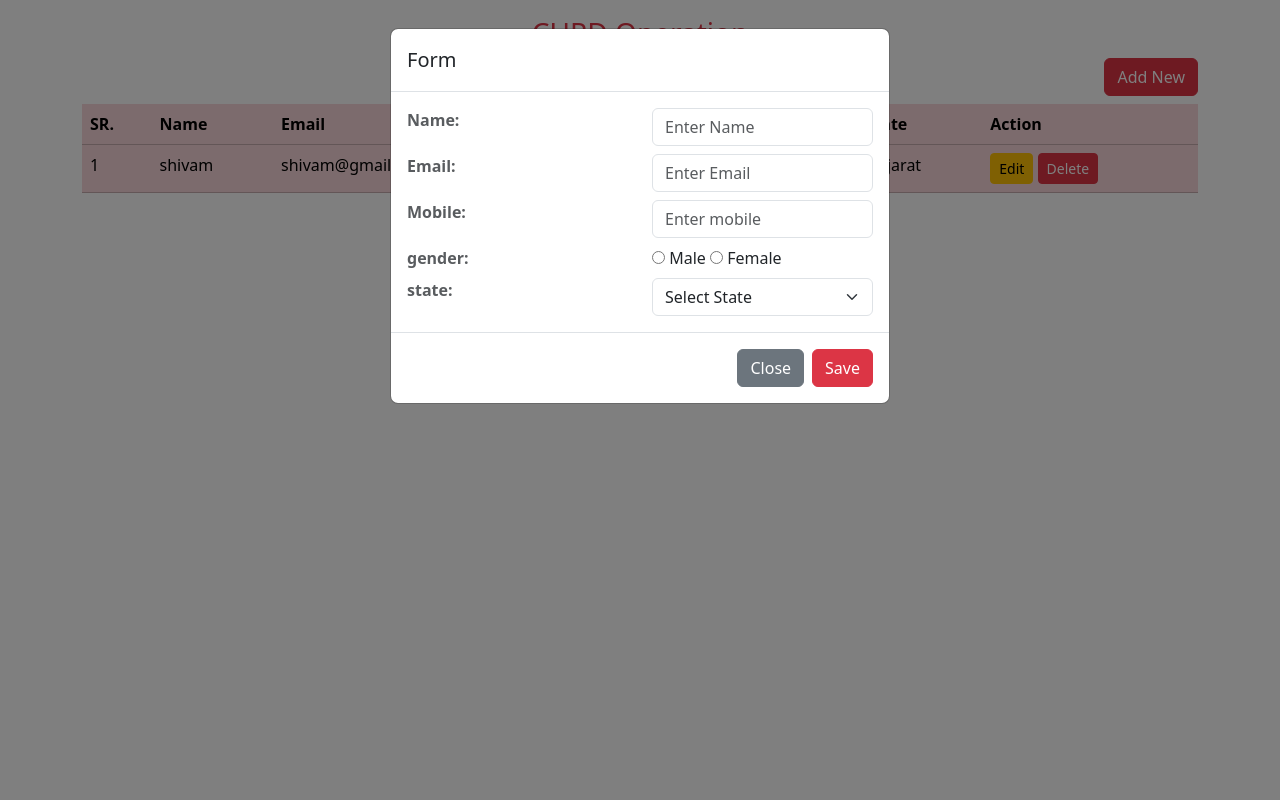
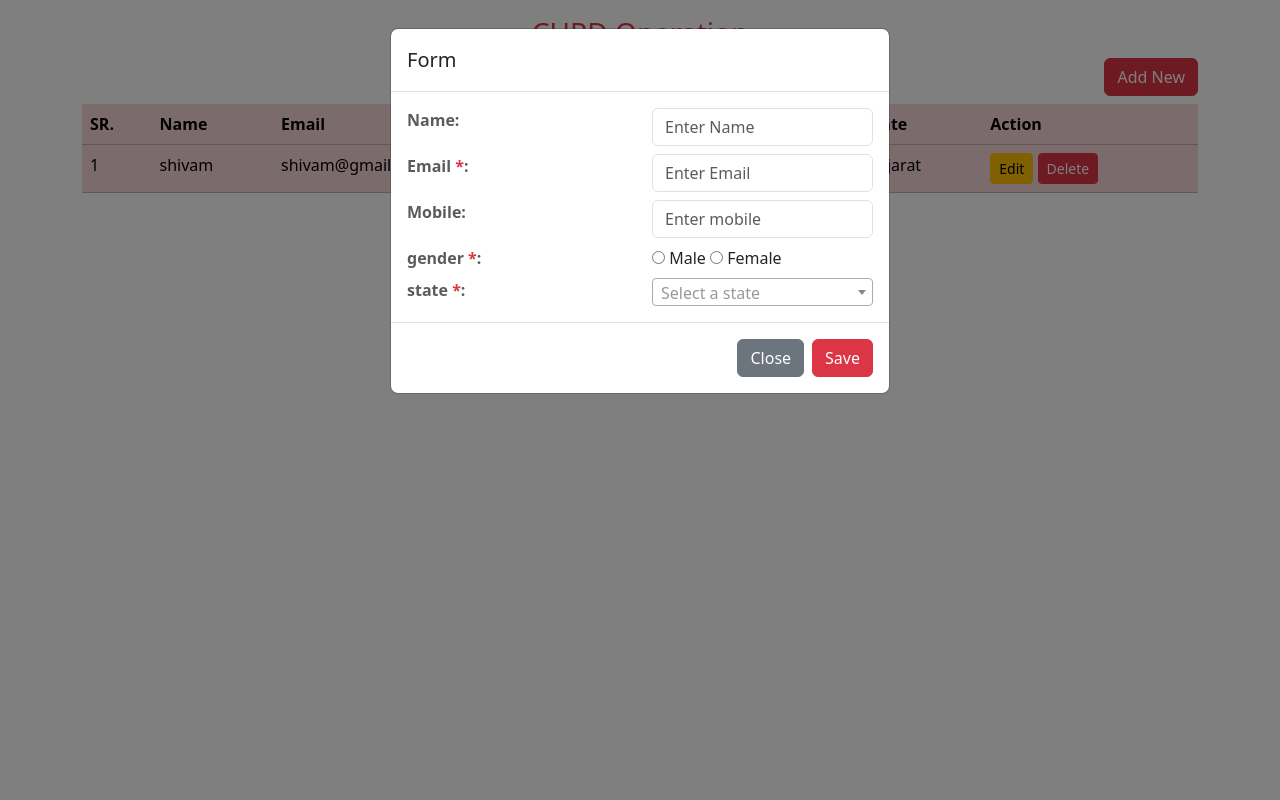
Before and after one commit to shivam-maurya-28/shivam-assignment, a CodeIgniter app: page /shivam-CRUD/ in a window 1280 px wide, after a click on "Add New". Run offline with CodeIgniter, Linux system fonts and the light colour scheme; data comes from the database, SQL or seed files in the repository; some libraries are stand-ins or nearby versions.

Commit message:
updated code

```diff
--- a/application/views/user_view.php
+++ b/application/views/user_view.php
@@ -7,6 +7,7 @@
     <link href="https://cdn.jsdelivr.net/npm/bootstrap@5.3.8/dist/css/bootstrap.min.css" rel="stylesheet"
         integrity="sha384-sRIl4kxILFvY47J16cr9ZwB07vP4J8+LH7qKQnuqkuIAvNWLzeN8tE5YBujZqJLB" crossorigin="anonymous">
         <link rel="stylesheet" href="https://cdnjs.cloudflare.com/ajax/libs/toastr.js/latest/toastr.css" integrity="sha512-3pIirOrwegjM6erE5gPSwkUzO+3cTjpnV9lexlNZqvupR64iZBnOOTiiLPb9M36zpMScbmUNIcHUqKD47M719g==" crossorigin="anonymous" referrerpolicy="no-referrer" />
+        <link rel="stylesheet" href="https://cdnjs.cloudflare.com/ajax/libs/select2/4.0.13/css/select2.min.css" integrity="sha512-nMNlpuaDPrqlEls3IX/Q56H36qvBASwb3ipuo3MxeWbsQB1881ox0cRv7UPTgBlriqoynt35KjEwgGUeUXIPnw==" crossorigin="anonymous" referrerpolicy="no-referrer" />
 </head>
 <body>
     <div class="container mt-3">
@@ -36,7 +37,7 @@
         </div>
     </div>
     <!-- Modal -->
-    <div class="modal fade" id="ActionModal" tabindex="-1" aria-labelledby="ActionModalLabel" aria-hidden="true">
+    <div class="modal fade" id="ActionModal" tabindex="-1" aria-labelledby="ActionModalLabel" aria-hidden="true" data-bs-backdrop="static" data-bs-keyboard="false">
         <div class="modal-dialog">
             <div class="modal-content">
                 <div class="modal-header">
@@ -50,15 +51,15 @@
                                 <label class="text-muted fw-bold text-nowrap">Name:</label>
                             </div>
                             <div class="col">
-                                <input type="text" class="form-control" name="name" placeholder="Enter Name">
+                                <input type="text" class="form-control" id="name" name="name" placeholder="Enter Name">
                             </div>
                         </div>
                         <div class="row mt-2">
                             <div class="col">
-                                <label class="text-muted fw-bold text-nowrap">Email:</label>
+                                <label class="text-muted fw-bold text-nowrap">Email <span class="text-danger">*</span>:</label>
                             </div>
                             <div class="col">
-                                <input type="email" class="form-control" name="email" placeholder="Enter Email">
+                                <input type="email" class="form-control" id="email" name="email" placeholder="Enter Email" required>
                             </div>
                         </div>
                         <div class="row mt-2">
@@ -66,35 +67,36 @@
                                 <label class="text-muted fw-bold text-nowrap">Mobile:</label>
                             </div>
                             <div class="col">
-                                <input type="text" class="form-control" name="mobile" placeholder="Enter mobile">
+                                <input type="text" class="form-control" id="mobile" name="mobile" placeholder="Enter mobile">
                             </div>
                         </div>
                         <div class="row mt-2">
                             <div class="col">
-                                <label class="text-muted fw-bold text-nowrap">gender:</label>
+                                <label class="text-muted fw-bold text-nowrap">gender <span class="text-danger">*</span>:</label>
                             </div>
                             <div class="col">
-                                <input type="radio" name="gender" value="Male"> Male
-                                <input type="radio" name="gender" value="Female"> Female
+                                <input type="radio" name="gender" value="Male" > Male
+                                <input type="radio" name="gender" value="Female" required> Female
                             </div>
                         </div>
                         <div class="row mt-2">
                             <div class="col">
-                                <label class="text-muted fw-bold text-nowrap">state:</label>
+                                <label class="text-muted fw-bold text-nowrap">state <span class="text-danger">*</span>:</label>
                             </div>
                             <div class="col">
-                                <select class="form-select" name="state">
+                                <?php
+                                $states = ["Andhra Pradesh","Arunachal Pradesh","Assam","Bihar","Chhattisgarh","Goa","Gujarat","Haryana","Himachal Pradesh","Jharkhand","Karnataka","Kerala","Madhya Pradesh","Maharashtra","Manipur","Meghalaya","Mizoram","Nagaland","Odisha","Punjab","Rajasthan","Sikkim","Tamil Nadu","Telangana","Tripura","Uttar Pradesh","Uttarakhand","West Bengal"];
+                                ?>
+                                <select class="form-select" name="state" id="stateName" required>
                                     <option value="">Select State</option>
-                                    <option value="Gujarat">Gujarat</option>
-                                    <option value="Maharashtra">Maharashtra</option>
-                                    <option value="Delhi">Delhi</option>
-                                    <option value="Punjab">Punjab</option>
+                                    <?php foreach($states as $state){ ?>
+                                        <option value="<?= $state; ?>"><?= $state; ?></option><?php } ?>
                                 </select>
                             </div>
                         </div>
                 </div>
                 <div class="modal-footer">
-                    <button type="button" class="btn btn-secondary" data-bs-dismiss="modal">Close</button>
+                    <button type="button" class="btn btn-secondary" data-bs-dismiss="modal" id="bs-modal-close">Close</button>
                     <button type="submit" class="btn btn-danger">Save</button>
                 </div>
                 </form>
@@ -102,9 +104,28 @@
         </div>
     </div>
     <script src="https://cdn.jsdelivr.net/npm/bootstrap@5.3.8/dist/js/bootstrap.bundle.min.js"></script>
-    <script src="https://code.jquery.com/jquery-4.0.0.min.js"></script>
+    <script src="https://code.jquery.com/jquery-3.7.1.min.js"></script>
     <script src="https://cdnjs.cloudflare.com/ajax/libs/toastr.js/latest/toastr.min.js" integrity="sha512-VEd+nq25CkR676O+pLBnDW09R7VQX9Mdiij052gVCp5yVH3jGtH70Ho/UUv4mJDsEdTvqRCFZg0NKGiojGnUCw==" crossorigin="anonymous" referrerpolicy="no-referrer"></script>
+    <script src="https://cdnjs.cloudflare.com/ajax/libs/select2/4.0.13/js/select2.min.js" integrity="sha512-2ImtlRlf2VVmiGZsjm9bEyhjGW4dU7B6TNwh/hx/iSByxNENtj3WVE6o/9Lj4TJeVXPi4bnOIMXFIJJAeufa0A==" crossorigin="anonymous" referrerpolicy="no-referrer"></script>
     <script>
+        $('#stateName').select2({
+            dropdownParent: $('#ActionModal'),
+            placeholder:'Select a state',
+            width: '100%',
+        });
+        $('#bs-modal-close').off('click').on('click',function(){
+            $('#form1')[0].reset();
+            $('#stateName').val('').trigger('change');
+        });
+        $('#name').on('input',function(){
+            this.value= this.value.replace(/[^a-zA-Z\s]/g,'');
+        });
+        $('#mobile').on('input',function(){
+            this.value= this.value.replace(/[^0-9\+\s]/g,'').substring(0,15);
+        });
+        $('#email').on('input',function(){
+            this.value= this.value.replace(/[^a-zA-Z0-9@.\s]/g,'');
+        });
         function refreshData() {
             $.ajax({
                 url: "<?php echo site_url('user/getUsers'); ?>",
@@ -170,7 +191,7 @@
                         $('input[name="email"]').val(res.email);
                         $('input[name="mobile"]').val(res.mobile);
                         $('input[name="gender"][value="' + res.gender + '"]').prop('checked', true);
-                        $('select[name="state"]').val(res.state);
+                        $('select[name="state"]').val(res.state).trigger('change');
                         $('#ActionModal').modal('show');
                     }
                 });
```
